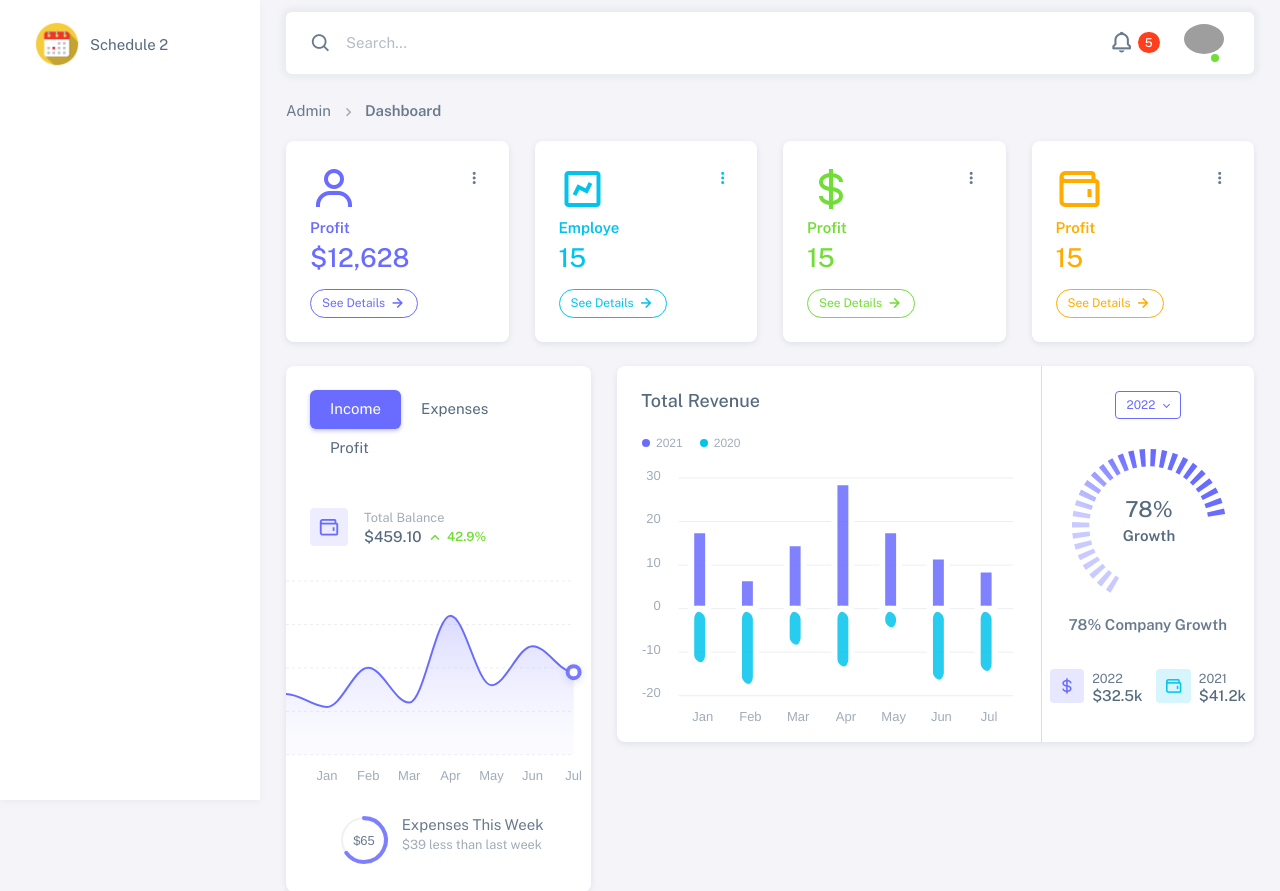
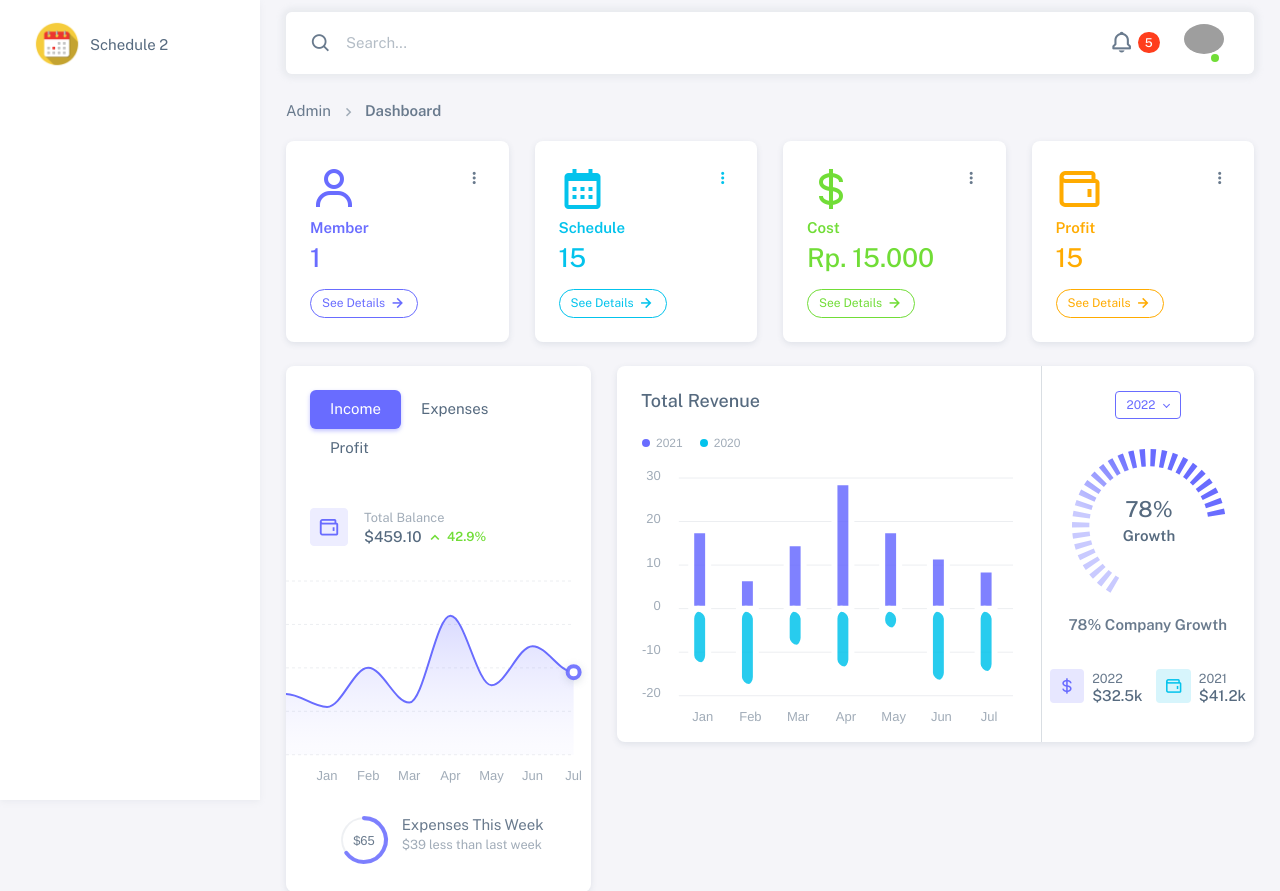
Before and after one commit to mahisataruna/Schedule-2, a CodeIgniter app: page /schedule-2/index.php/admin/index in a window 1280 px wide. Shown: the top 891 px of the page. Run offline with CodeIgniter, Linux system fonts and the light colour scheme; data that the repository does not hold is empty; some libraries are stand-ins or nearby versions; grey boxes are pictures that could not be loaded.

Commit message:
Modify admin/index on card details

```diff
--- a/application/views/admin/index.php
+++ b/application/views/admin/index.php
@@ -47,8 +47,8 @@
                               </div>
                             </div>
                           </div>
-                          <span class="fw-semibold d-block mb-1 text-primary">Profit</span>
-                          <h3 class="card-title mb-3 text-primary">$12,628</h3>
+                          <span class="fw-semibold d-block mb-1 text-primary">Member</span>
+                          <h3 class="card-title mb-3 text-primary">1</h3>
                           <a href="" class="btn btn-sm rounded-pill btn-outline-primary">
                             See Details
                             <span class="tf-icons bx bx-right-arrow-alt"></span>
@@ -62,7 +62,7 @@
                         <div class="card-body">
                           <div class="card-title d-flex align-items-start justify-content-between">
                             <div class="avatar flex-shrink-0">
-                              <i class="text-info bx bx-chart bx-lg"></i>
+                              <i class="text-info bx bx-calendar bx-lg"></i>
                             </div>
                             <div class="dropdown">
                               <button
@@ -81,7 +81,7 @@
                               </div>
                             </div>
                           </div>
-                          <span class="fw-semibold d-block mb-1 text-info">Employe</span>
+                          <span class="fw-semibold d-block mb-1 text-info">Schedule</span>
                           <h3 class="card-title mb-3 text-info">15</h3>
                           <a href="<?= base_url('admin/employe'); ?>" class="btn btn-sm rounded-pill btn-outline-info">
                             See Details
@@ -116,8 +116,8 @@
                               </div>
                             </div>
                           </div>
-                          <span class="fw-semibold d-block mb-1 text-success">Profit</span>
-                          <h3 class="card-title mb-3 text-success">15</h3>
+                          <span class="fw-semibold d-block mb-1 text-success">Cost</span>
+                          <h3 class="card-title mb-3 text-success">Rp. 15.000</h3>
                           <a href="" class="btn btn-sm rounded-pill btn-outline-success">
                             See Details
                             <span class="tf-icons bx bx-right-arrow-alt"></span>
--- a/application/views/user/connection.php
+++ b/application/views/user/connection.php
@@ -15,7 +15,7 @@
 
         <!-- Start content -->
         <div class="row">
-                <div class="col-md-12">
+                <div class="col-md-12 col-md">
                   <ul class="nav nav-pills flex-column flex-md-row mb-3">
                     <li class="nav-item">
                       <a class="nav-link" href="<?= base_url('user/edit'); ?>"><i class="bx bx-user me-1"></i> Account</a>
@@ -27,7 +27,7 @@
                       >
                     </li>
                   </ul>
-                  <div class="col-6">
+                  <div class="col-lg-6 col-md col">
                         <div class="card mb-4">
                     <h5 class="card-header">Social media connection</h5>
                     <!-- Account -->
```
